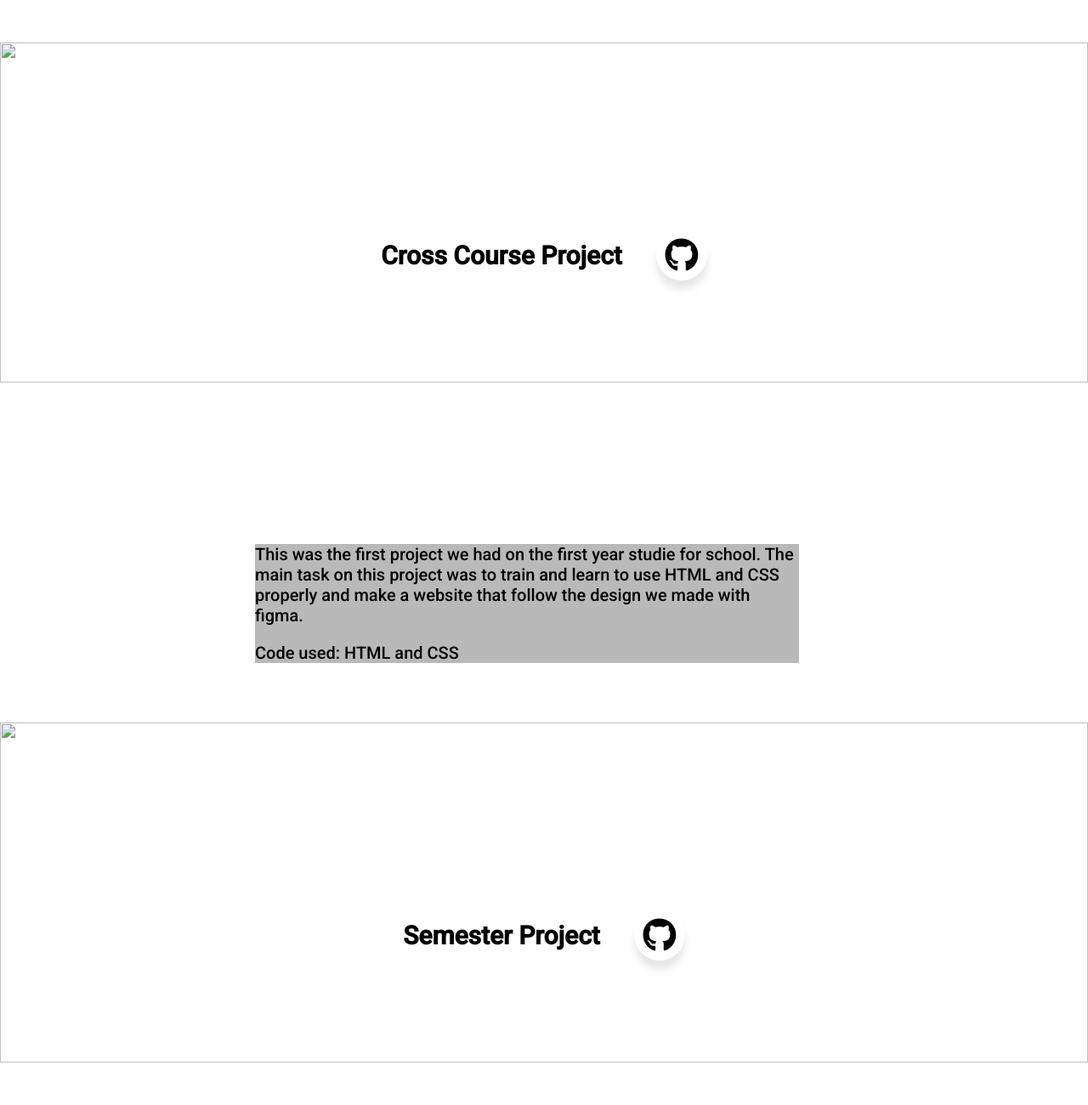
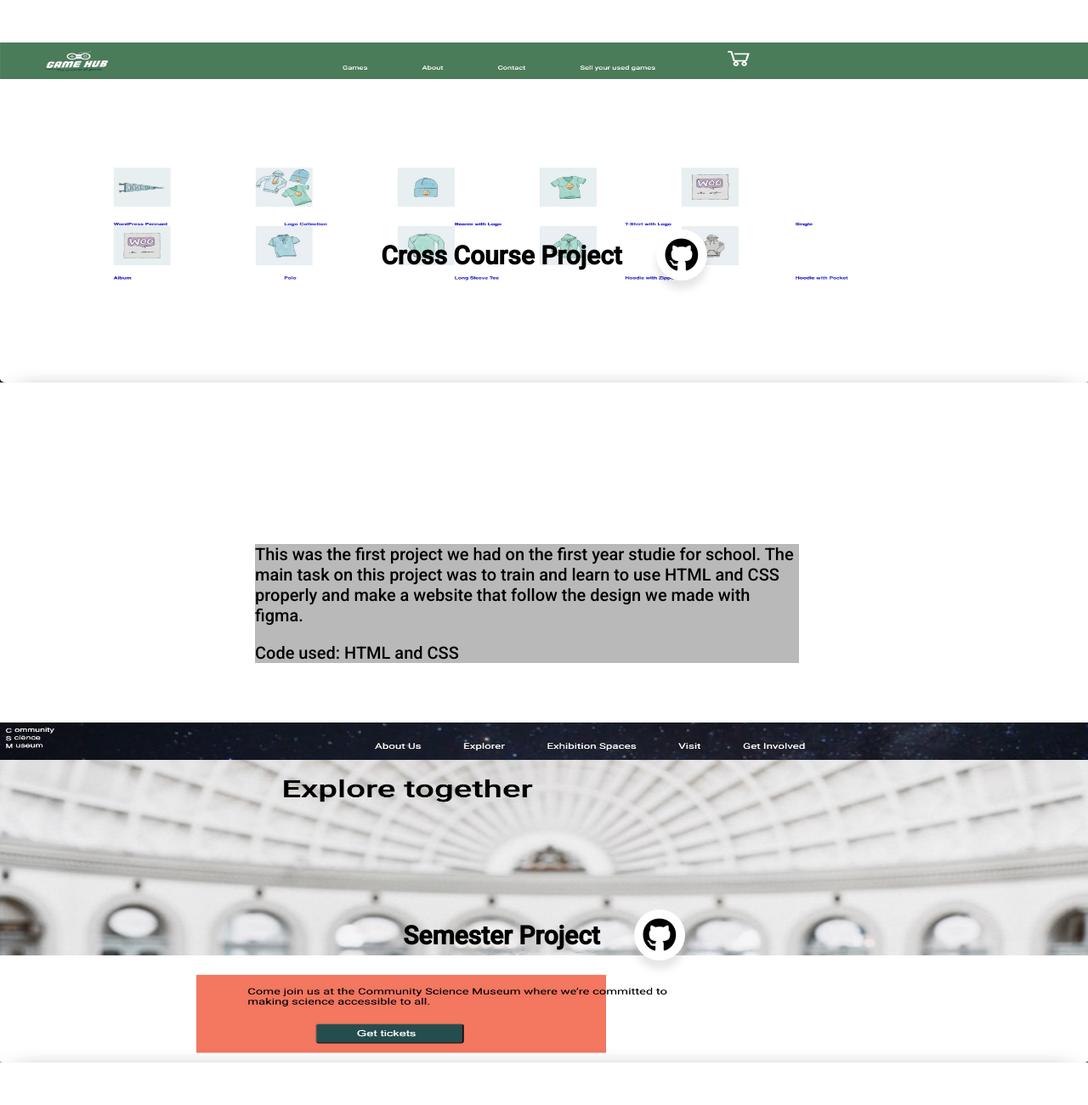
Before and after one commit to jotvibfeng/portfolio-noroff, a website: page index.html in a window 1280 px wide. Shown: the top 1300 px of the page at 85% size. Drawn offline with Linux system fonts and the light colour scheme.

Commit message:
new images

```diff
--- a/index.html
+++ b/index.html
@@ -24,11 +24,7 @@
             >Cross Course Project</a
           >
         </h3>
-        <img
-          class="front-image"
-          src="Skjermbilde 2024-09-26 kl. 17.21.10.png"
-          alt=""
-        />
+        <img class="front-image" src="cross_course_project.jpg" alt="" />
         <div class="wrapper">
           <a
             class="icon-github"
@@ -53,11 +49,7 @@
         <h3 class="project-title">
           <a href="https://online-text.netlify.app">Semester Project</a>
         </h3>
-        <img
-          class="front-image"
-          src="Skjermbilde 2024-09-26 kl. 17.23.48.png"
-          alt=""
-        />
+        <img class="front-image" src="semester_project.jpg" alt="" />
         <div class="wrapper">
           <a
             class="icon-github"
@@ -82,11 +74,7 @@
         <h3 class="project-title">
           <a href="https://beamish-figolla-a68ed1.netlify.app/">Exam Project</a>
         </h3>
-        <img
-          class="front-image"
-          src="Skjermbilde 2024-09-26 kl. 17.21.51.png"
-          alt=""
-        />
+        <img class="front-image" src="excam_project.jpg" alt="" />
         <div class="wrapper">
           <a
             class="icon-github"
```
